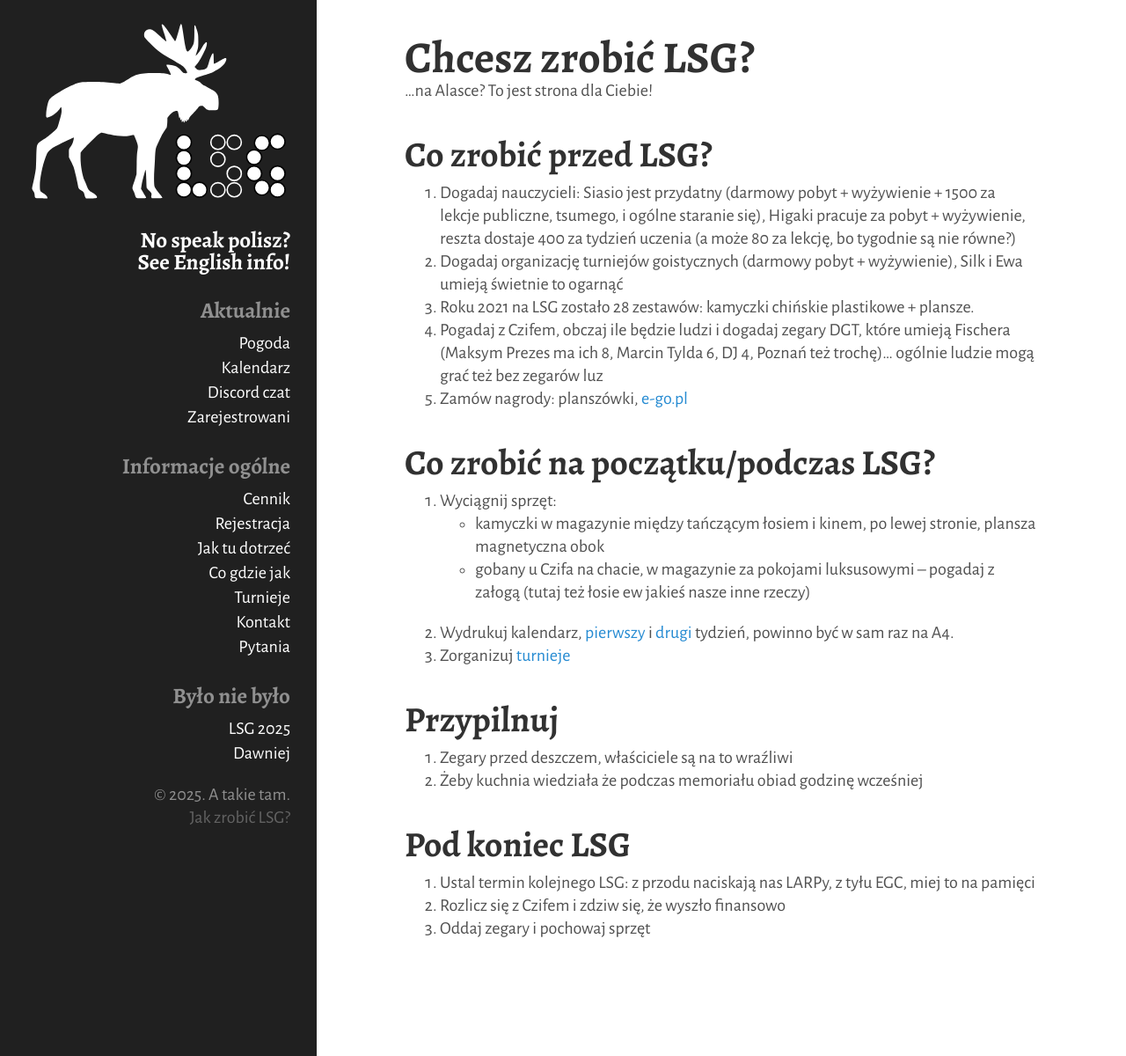
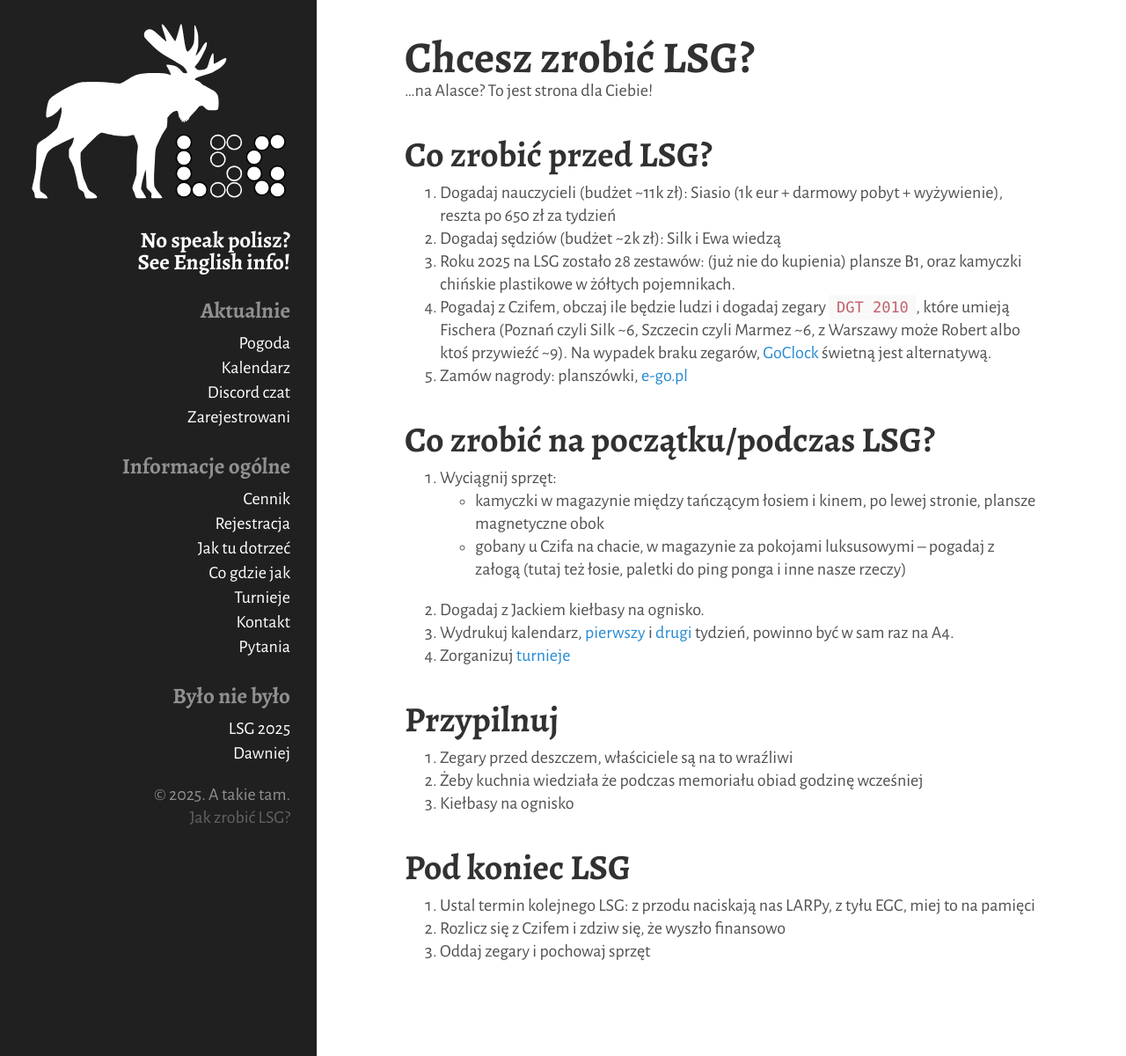
Before and after one commit to tasuki/lsg, a Jekyll site: the page built from _pages/organizacja.md, in a window 1280 px wide. Shown: the whole page at 88% size. Built offline with Jekyll 4.4.1, drawn with Linux system fonts in a browser that asks for light colours.

Commit message:
How to org: update

```diff
--- a/_pages/organizacja.md
+++ b/_pages/organizacja.md
@@ -8,22 +8,24 @@ title: Organizacja
 ...na Alasce? To jest strona dla Ciebie!
 
 ## Co zrobić przed LSG?
-1. Dogadaj nauczycieli: Siasio jest przydatny (darmowy pobyt + wyżywienie + 1500 za lekcje publiczne, tsumego, i ogólne staranie się), Higaki pracuje za pobyt + wyżywienie, reszta dostaje 400 za tydzień uczenia (a może 80 za lekcję, bo tygodnie są nie równe?)
-1. Dogadaj organizację turniejów goistycznych (darmowy pobyt + wyżywienie), Silk i Ewa umieją świetnie to ogarnąć
-1. Roku 2021 na LSG zostało 28 zestawów: kamyczki chińskie plastikowe + plansze.
-1. Pogadaj z Czifem, obczaj ile będzie ludzi i dogadaj zegary DGT, które umieją Fischera (Maksym Prezes ma ich 8, Marcin Tylda 6, DJ 4, Poznań też trochę)... ogólnie ludzie mogą grać też bez zegarów luz
+1. Dogadaj nauczycieli (budżet ~11k zł): Siasio (1k eur + darmowy pobyt + wyżywienie), reszta po 650 zł za tydzień
+1. Dogadaj sędziów (budżet ~2k zł): Silk i Ewa wiedzą
+1. Roku 2025 na LSG zostało 28 zestawów: (już nie do kupienia) plansze B1, oraz kamyczki chińskie plastikowe w żółtych pojemnikach.
+1. Pogadaj z Czifem, obczaj ile będzie ludzi i dogadaj zegary `DGT 2010`, które umieją Fischera (Poznań czyli Silk ~6, Szczecin czyli Marmez ~6, z Warszawy może Robert albo ktoś przywieźć ~9). Na wypadek braku zegarów, [GoClock](https://play.google.com/store/apps/details?id=oleksandr.yeroshkin.goclock) świetną jest alternatywą.
 1. Zamów nagrody: planszówki, [e-go.pl](https://e-go.pl/)
 
 ## Co zrobić na początku/podczas LSG?
 1. Wyciągnij sprzęt:
-  - kamyczki w magazynie między tańczącym łosiem i kinem, po lewej stronie, plansza magnetyczna obok
-  - gobany u Czifa na chacie, w magazynie za pokojami luksusowymi -- pogadaj z załogą (tutaj też łosie ew jakieś nasze inne rzeczy)
+  - kamyczki w magazynie między tańczącym łosiem i kinem, po lewej stronie, plansze magnetyczne obok
+  - gobany u Czifa na chacie, w magazynie za pokojami luksusowymi -- pogadaj z załogą (tutaj też łosie, paletki do ping ponga i inne nasze rzeczy)
+1. Dogadaj z Jackiem kiełbasy na ognisko.
 1. Wydrukuj kalendarz, [pierwszy](/kalendarz-1) i [drugi](/kalendarz-2) tydzień, powinno być w sam raz na A4.
 1. Zorganizuj [turnieje](/organizacja/turnieje)
 
 ## Przypilnuj
 1. Zegary przed deszczem, właściciele są na to wraźliwi
 1. Żeby kuchnia wiedziała że podczas memoriału obiad godzinę wcześniej
+1. Kiełbasy na ognisko
 
 ## Pod koniec LSG
 1. Ustal termin kolejnego LSG: z przodu naciskają nas LARPy, z tyłu EGC, miej to na pamięci
```
